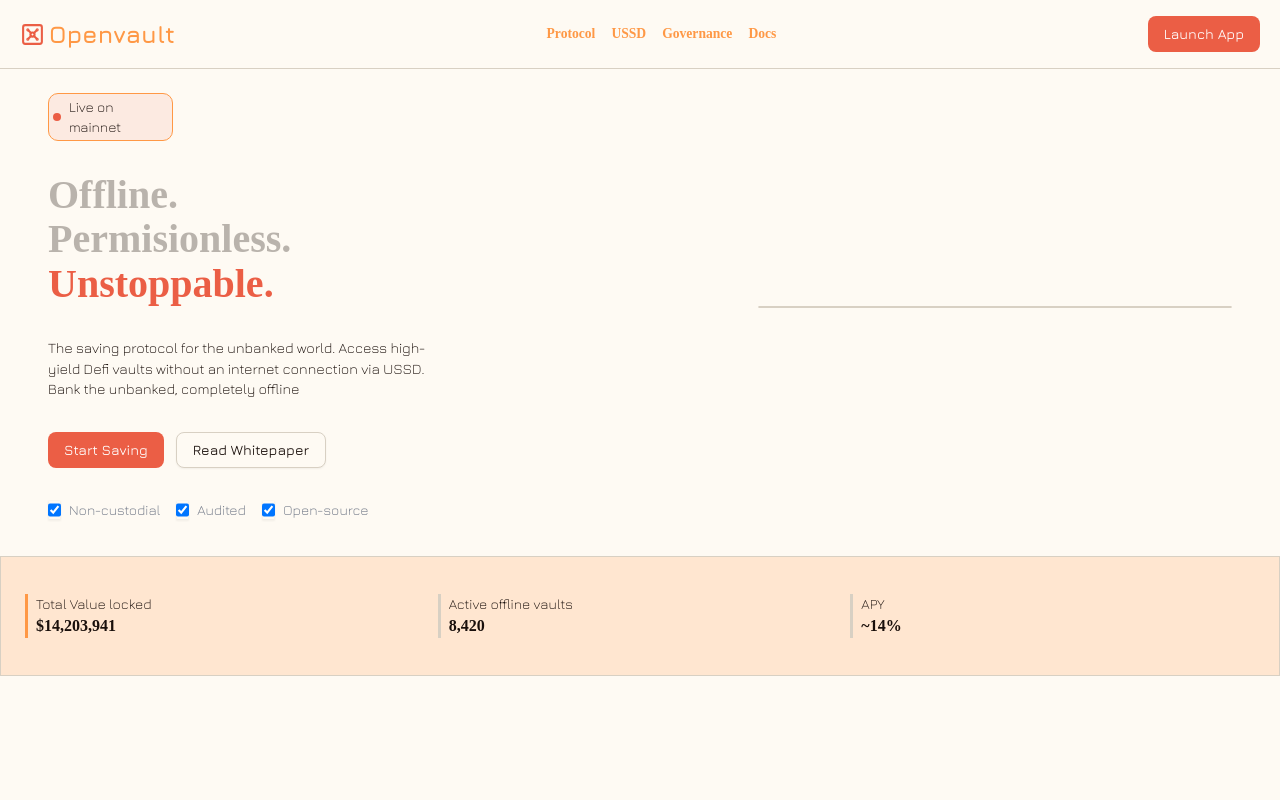
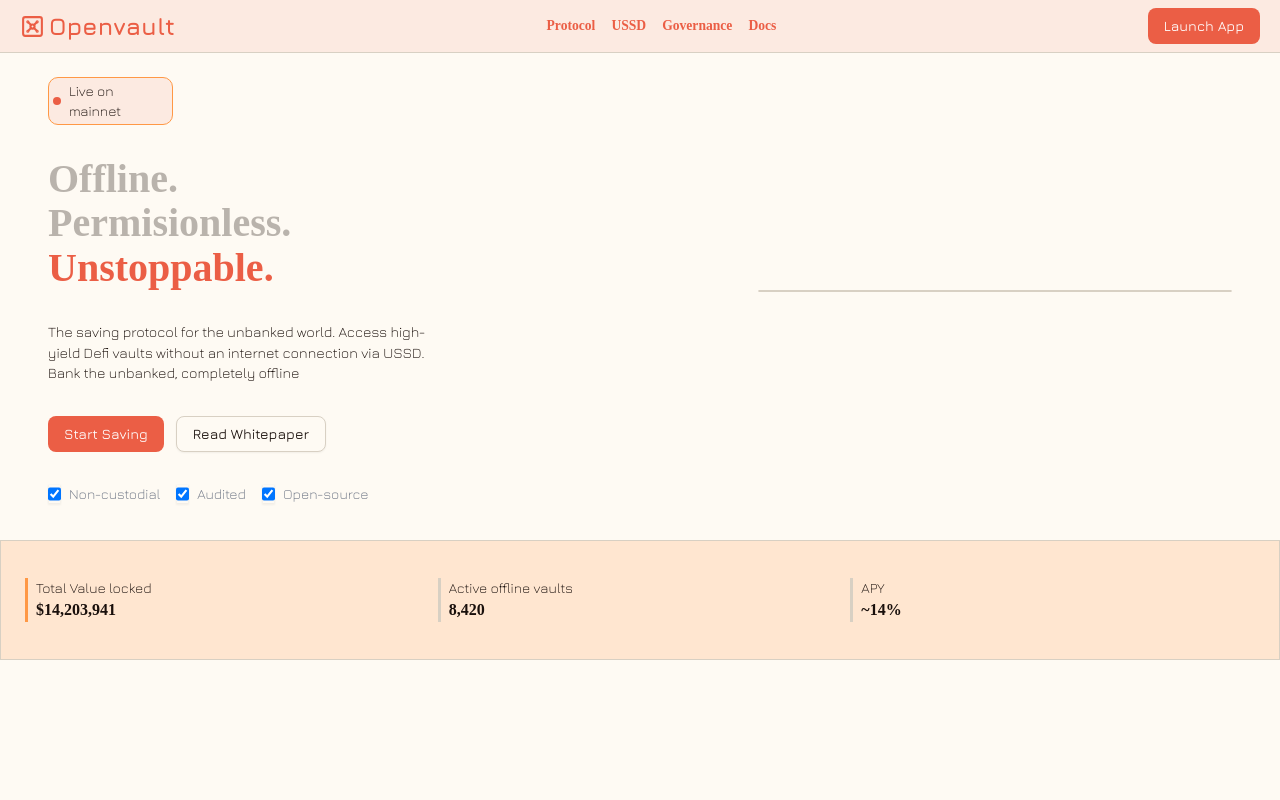
Before and after one commit to Rafikace/staketh, a Next.js app in the folder frontend/: page / in a window 1280 px wide. Shown: the top 800 px of the page. Built offline with nearby package versions, Linux system fonts and the light colour scheme; a web font is replaced by a local one.

Commit message:
update(main_page): update primary text style usage to destructive in navbar

```diff
--- a/frontend/app/globals.css
+++ b/frontend/app/globals.css
@@ -172,7 +172,7 @@
   }
 }
 li{
-  @apply list-none text-[0.85rem] text-primary font-[550] text-start hover:underline capitalize cursor-pointer;
+  @apply list-none text-[0.85rem] text-destructive font-[550] text-start hover:underline capitalize cursor-pointer;
   font-family: "Sedgwick Ave", cursive;
     font-style: normal;
 }
--- a/frontend/components/commons/navbar.tsx
+++ b/frontend/components/commons/navbar.tsx
@@ -6,10 +6,10 @@ import { useRouter } from "next/navigation";
 export default function Navbar() {
     const router = useRouter();
     return (
-        <header className="flex w-full px-3 py-2 sm:px-5 sm:py-4 justify-between items-center border-b-1 border-border">
+        <header className="flex w-full px-3 py-2 sm:px-5 justify-between items-center border-b-1 border-border bg-destructive/10">
             <aside className='flex gap-1 text-primary items-center group cursor-pointer' onClick={() => {router.push('/')}}>
                 <Vault size={25} className="text-destructive" />
-                <h3>Openvault</h3>
+                <h3 className="text-destructive">Openvault</h3>
             </aside>
             <ul className='md:flex gap-4 hidden'>
                 <li>protocol</li>
```
